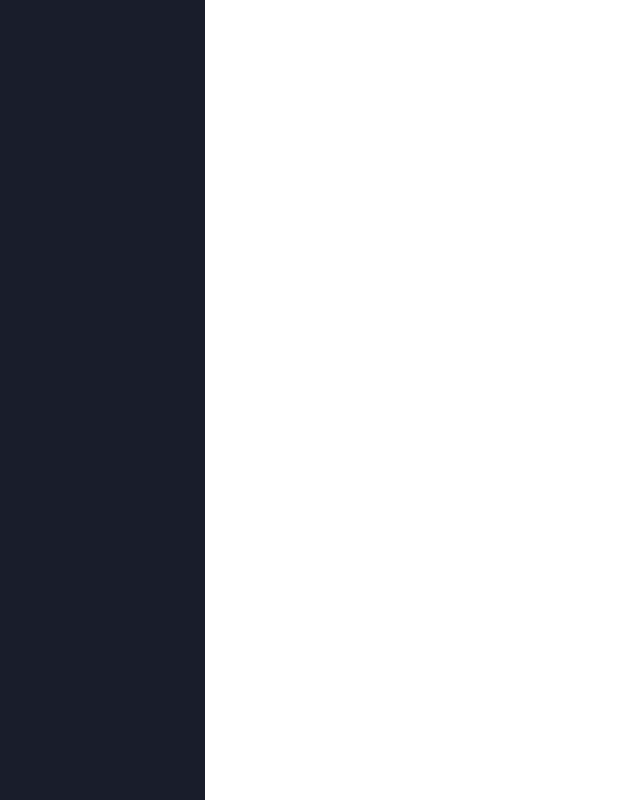
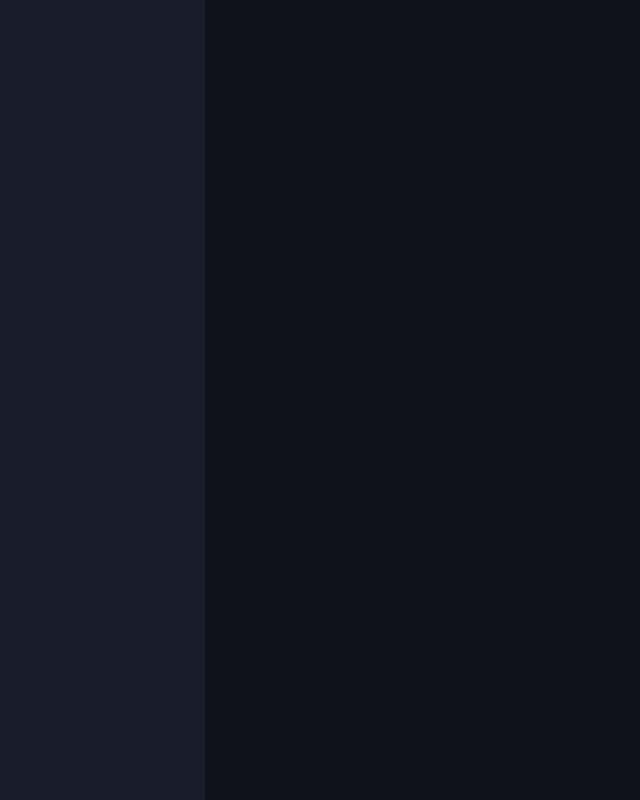
Before and after one commit to cathyAkoth/PortfolioReact, a React (Create React App) app: page / in a window 1280 px wide. Shown: the whole page, without its empty margins (0-640 px from the left). Built offline with nearby package versions, Linux system fonts and the light colour scheme.

Commit message:
Added Navbar

```diff
--- a/package.json
+++ b/package.json
@@ -9,6 +9,7 @@
     "node-sass": "^4.14.1",
     "react": "^17.0.2",
     "react-dom": "^17.0.2",
+    "react-router-dom": "^6.0.2",
     "react-scripts": "4.0.3",
     "web-vitals": "^1.1.2"
   },
--- a/src/App.js
+++ b/src/App.js
@@ -1,10 +1,14 @@
 import './App.scss';
+import Navbar from './components/Navbar';
+
 
 function App(){
   return(
     <div className="App">
 
-        <div className="sidebar"></div>
+        <div className="sidebar">
+          <Navbar />
+        </div>
         <div className="main-content"></div>
 
     </div>
--- /dev/null
+++ b/src/components/Navbar.js
@@ -0,0 +1,17 @@
+import React from 'react'
+
+function Navbar(){
+    return(
+        <div className="NavBar">
+            <div className="profile">
+                <img src="" alt=""/>
+            </div>
+
+
+        </div>
+
+    )
+}
+
+
+export default Navbar
--- a/src/index.js
+++ b/src/index.js
@@ -1,12 +1,15 @@
 import React from "react";
-
 import ReactDOM from 'react-dom';
 import App from './App';
+import {BrowserRouter} from 'react-router-dom'
+
 
 
 ReactDOM.render(
     <React.StrictMode>
+        <BrowserRouter>
         <App />
+        </BrowserRouter>
     </React.StrictMode>,
 
     document.getElementById('root')
--- a/src/styles/layout.scss
+++ b/src/styles/layout.scss
@@ -2,11 +2,13 @@
     .sidebar{
         width:16%;
         height:100vh;
-        background-color: #191D2B;
+        background-color: #191d2b;
         position:fixed;
     }
     .main-content{
-        width:16%;
-        height:100vh;
+       width:84%;
+       margin-left:16%;
+       background-color: #10121B;
+       min-height: 100vh;
     }
 }
```
Also changed, not shown: 1 other file (tests, documents, lock files or other folders).
